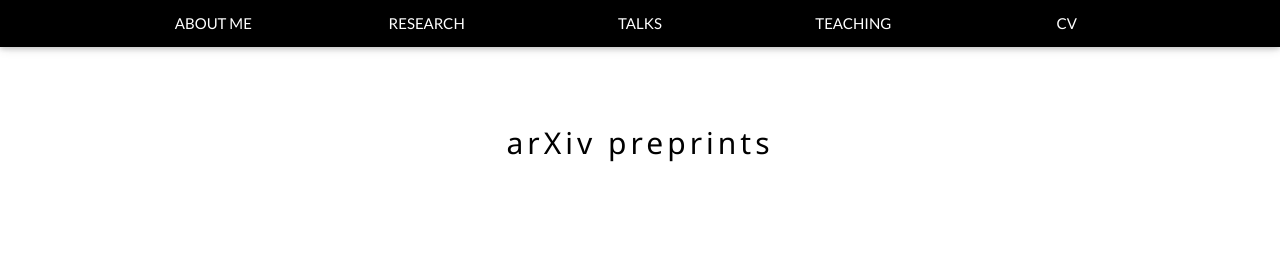
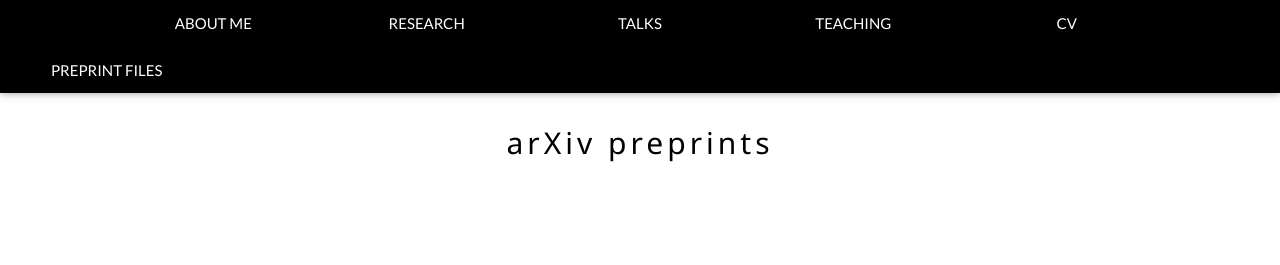
Before and after one commit to lkoch11/lkoch11.github.io, a plain HTML site: page arXiv.html in a window 1280 px wide. Drawn offline with nearby package versions, Linux system fonts and the light colour scheme.

Commit message:
linking in arxiv page

```diff
--- a/arXiv.html
+++ b/arXiv.html
@@ -27,6 +27,7 @@ th, td {
 <!--
 var arxiv_authorid = "0000-0002-8846-9932";
 var arxiv_format = "arxiv";
+var arxiv_max_entries = "0";
 //--></script>
 <style type="text/css">
 div.arxivfeed {margin-bottom: 5px; width:700px;}
@@ -56,6 +57,9 @@ div.arxivfeed {margin-bottom: 5px; width:700px;}
       <div class="w3-col m2 w3-center">
         <a href="./cv.pdf" class="w3-bar-item w3-button w3-padding-large w3-hide-small">CV</a>
       </div>
+            <div class="w3-col m2 w3-center">
+        <a href="./arXiv.html" class="w3-bar-item w3-button w3-padding-large w3-hide-small">PREPRINT FILES</a>
+      </div>
     </div>
   </div>
 
```
Also changed, not shown: index.html (+3 -0 lines), page.html (+3 -0 lines), research.html (+3 -0 lines), talks.html (+3 -0 lines), teaching.html (+3 -0 lines).
